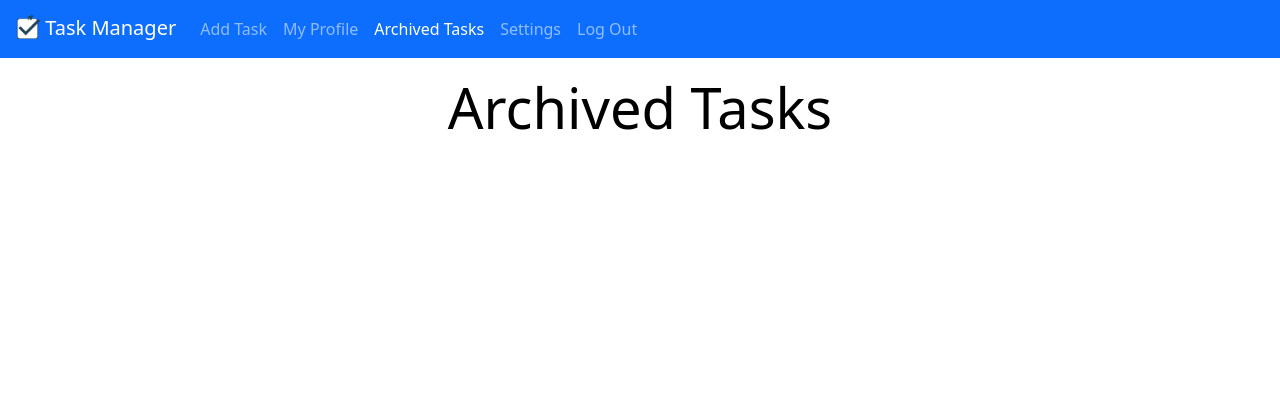
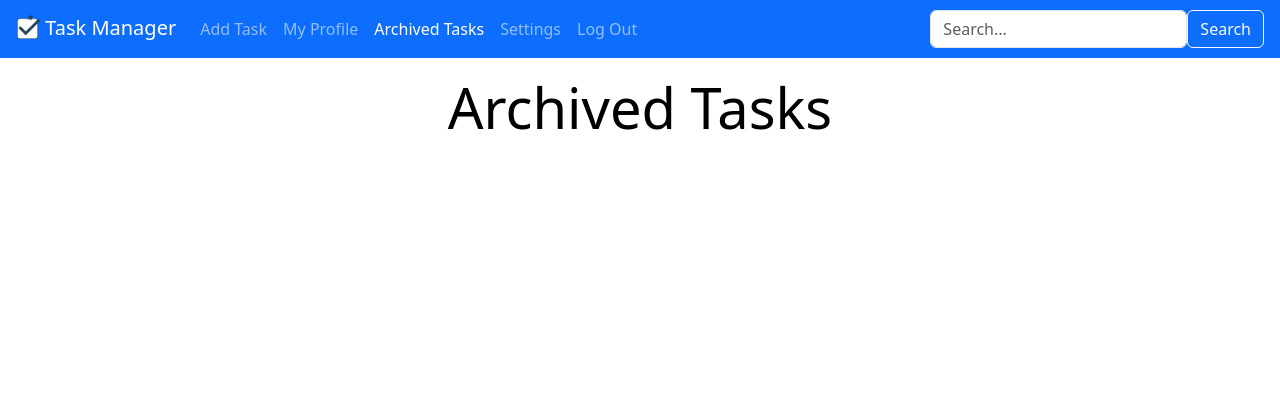
Before and after one commit to punstack/task-manager-app, a Flask app: page /archive in a window 1280 px wide. Shown: the top 420 px of the page. Run offline with Flask 3, Linux system fonts and the light colour scheme; a user stored in the database is signed in.

Commit message:
added search bar to navigation header

```diff
--- a/templates/layout.html
+++ b/templates/layout.html
@@ -18,6 +18,12 @@
     body {
       display: flex;
       flex-direction: column;
+    }
+
+    .navbar-right {
+      margin-left: auto;
+      display: flex;
+      padding-right: 1rem;
     }
 
     main {
@@ -47,8 +53,7 @@
       <span class="navbar-toggler-icon"></span>
     </button>
     <div class="collapse navbar-collapse" id="navbarText">
-      <ul class="navbar-nav mr-auto">
-
+      <ul class="navbar-nav mr-auto mt-2 mt-lg-0">
         {% if session.get("user") %}
         <li class="nav-item">
           <a class="nav-link {% block add_status %}{% endblock %}" href="/add-task">Add Task</a>
@@ -83,9 +88,16 @@
         </li>
         {% endif %}
       </ul>
+
+      {% if session.get("user") %}
+      <form class="form-inline navbar-right">
+        <input class="form-control mr-2" type="search" placeholder="Search..." aria-label="Search">
+        <button class="btn btn-outline-light" type="submit">Search</button>
+      </form>
+      {% endif %}
     </div>
   </nav>
-  <!-- END NAV BAR -->
+<!-- END NAV BAR -->
 
   <main class="flex-shrink-0">
     <div class="container">
```
Also changed, not shown: instance/app.db.
